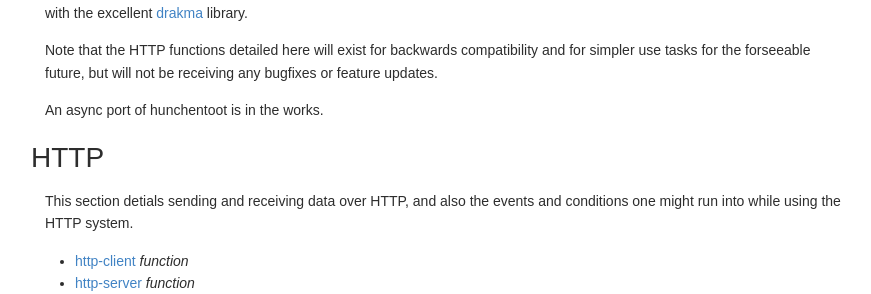
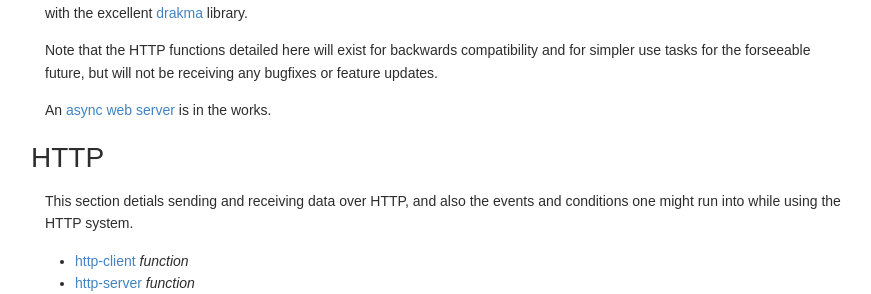
Before and after one commit to orthecreedence/cl-async, a Jekyll site: the page built from http.md, in a window 1280 px wide and 900 px high. Shown: the part 200-494 px from the top of the window, without its empty margins (195-1066 px from the left). Built offline with Jekyll 4.4.1, drawn with Linux system fonts in a browser that asks for light colours; Markdown is read by kramdown in place of the engine named in the settings.

Commit message:
updating hunch note

```diff
--- a/http.md
+++ b/http.md
@@ -15,7 +15,7 @@ Note that the HTTP functions detailed here will exist for backwards
 compatibility and for simpler use tasks for the forseeable future, but will not
 be receiving any bugfixes or feature updates.
 
-An async port of hunchentoot is in the works.
+An [async web server](https://github.com/orthecreedence/wookie) is in the works.
 
 HTTP
 ====
```
